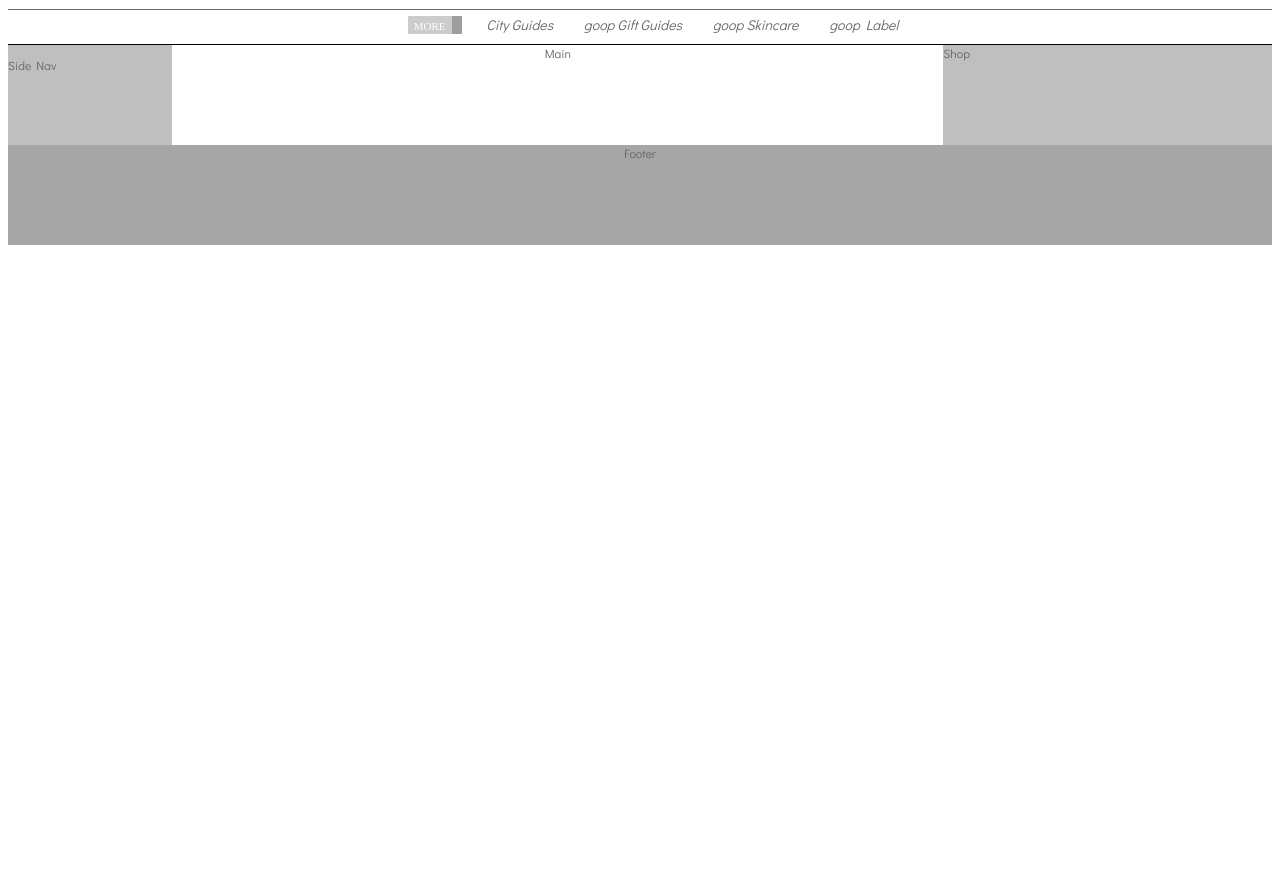
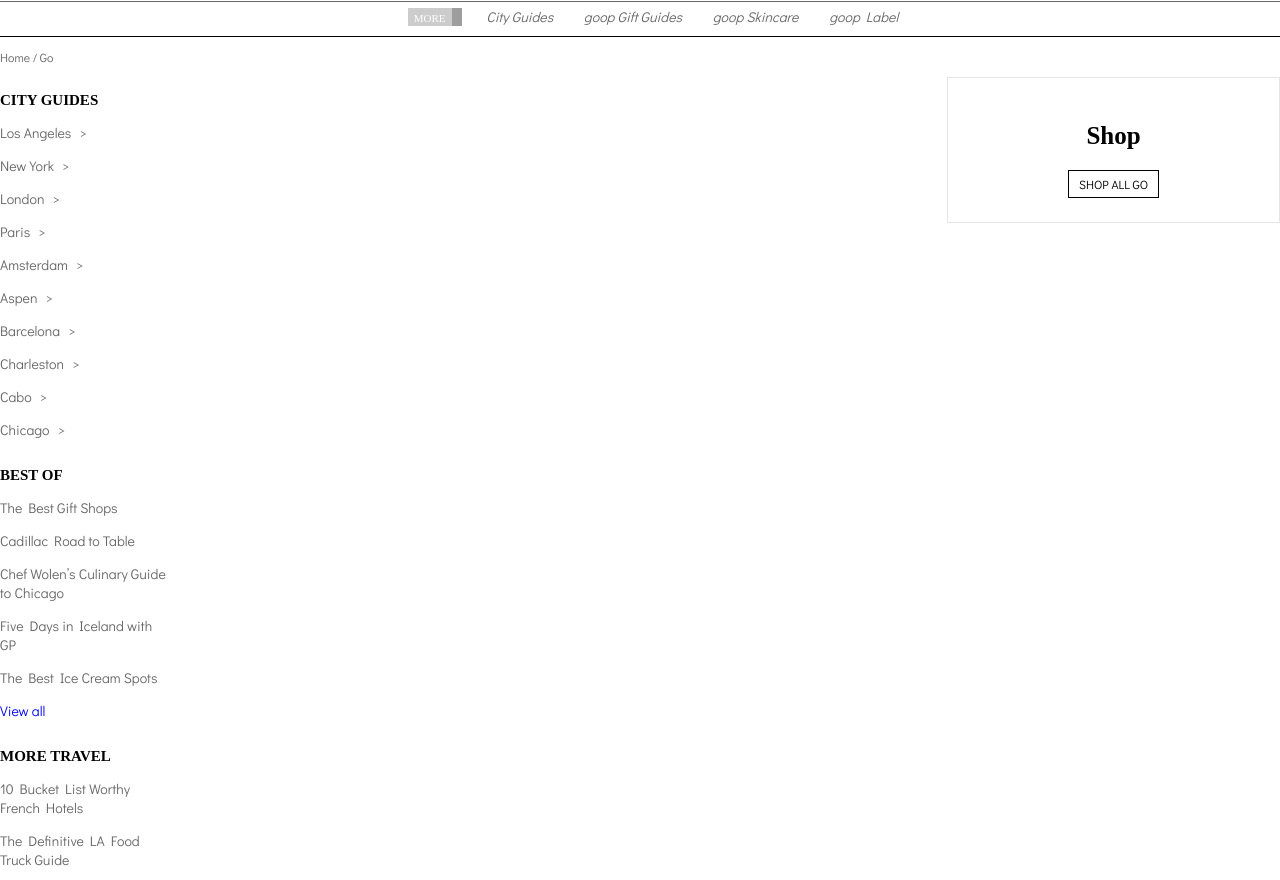
Before and after one commit to Jos1k/Web_Fundamental_Program, a plain HTML site: page task_03_css_html/index.html in a window 1280 px wide. Shown: the part 138-1018 px from the top of the page. Before the commit the page ends 800 px from the top, so only its background shows below. Drawn offline with Linux system fonts and the light colour scheme; grey boxes are pictures that could not be loaded; a web font is replaced by a local one.

Commit message:
added styles for task_3

```diff
--- a/task_03_css_html/index.html
+++ b/task_03_css_html/index.html
@@ -3,7 +3,7 @@
     <meta charset="utf-8">
     <meta name="author" content="Ihor Hadzera">
     <meta name="viewport" content="width=device-width">
-    <link href="https://fonts.googleapis.com/css?family=Didact+Gothic|Molle:400i" rel="stylesheet">
+    <link href="https://fonts.googleapis.com/css?family=Didact+Gothic|Molle:400i|Droid+Serif" rel="stylesheet">
     <link rel="stylesheet" href="style.css">
   </head>
     <body>
@@ -19,7 +19,7 @@
         </article>
         <h1 class="uppercase title">City Guide</h1>
         <article class="account">
-            <ul class="list-inline">
+            <ul class="list-inline delimiter">
                 <li><a href=""class="uppercase header-link">sign in</a></li>
                 <li><a href=""class="uppercase header-link">create account</a></li>
             </ul>
@@ -42,32 +42,83 @@
             <ul class="list-inline">
                 <li>
                     <div class="more">
-                        <span>
-                            <a href=""class="uppercase">more</a>
+                        <span>MORE
                             <img src="http://goop.com/wp-content/themes/goop/images/banner-edge-X2.png">
                         </span>
                     </div>
                 </li>
-                <li><a href="">City Guides</a></li>
-                <li><a href="">goop Gift Guides</a></li>
-                <li><a href="">goop Skincare</a></li>
-                <li><a href="">goop Label</a></li>
+                <li><a href="" class="header-link">City Guides</a></li>
+                <li><a href="" class="header-link">goop Gift Guides</a></li>
+                <li><a href="" class="header-link">goop Skincare</a></li>
+                <li><a href="" class="header-link">goop Label</a></li>
             </ul>
           </div>
       </nav>
+      <div class="navigation-path">Home / Go</div>
       <div class="container">
         <nav class="side-nav">
-          <p>Side Nav</p>
+            <section>
+                <header>
+                    <h3 class="uppercase">city guides</h3>
+                </header>
+                <ul class="primary-aside-nav">
+                    <li><a href="" class="header-link">Los Angeles</a></li>
+                    <li><a href="" class="header-link">New York</a></li>
+                    <li><a href="" class="header-link">London</a></li>
+                    <li><a href="" class="header-link">Paris</a></li>
+                    <li><a href="" class="header-link">Amsterdam</a></li>
+                    <li><a href="" class="header-link">Aspen</a></li>
+                    <li><a href="" class="header-link">Barcelona</a></li>
+                    <li><a href="" class="header-link">Charleston</a></li>
+                    <li><a href="" class="header-link">Cabo</a></li>
+                    <li><a href="" class="header-link">Chicago</a></li>
+                </ul>
+            </section>
+            <section>
+                <header>
+                    <h3 class="uppercase">best of</h3>
+                </header>
+                <ul class="additional-aside-nav">
+                    <li><a href="" class="header-link">The Best Gift Shops</a></li>
+                    <li><a href="" class="header-link">Cadillac Road to Table</a></li>
+                    <li><a href="" class="header-link">Chef Wolen’s Culinary Guide to Chicago</a></li>
+                    <li><a href="" class="header-link">Five Days in Iceland with GP</a></li>
+                    <li><a href="" class="header-link">The Best Ice Cream Spots</a></li>
+                    <li><a href="" class="header-link">View all</a></li>
+                </ul>
+            </section>
+            <section>
+                <header>
+                    <h3 class="uppercase">more travel</h3>
+                </header>
+                <ul class="additional-aside-nav">
+                    <li><a href="" class="header-link">10 Bucket List Worthy French Hotels</a></li>
+                    <li><a href="" class="header-link">The Definitive LA Food Truck Guide</a></li>
+                    <li><a href="" class="header-link">Style Agenda: LA’s East and West Sides</a></li>
+                    <li><a href="" class="header-link">Style Agenda: LA’s East and West Sides</a></li>
+                    <li><a href="" class="header-link">Where the goop Gang Spends the Workweek</a></li>
+                    <li><a href="" class="header-link">View all</a></li>
+                </ul>
+            </section>
         </nav>
         <article class="main-content">
-          Main
+
         </article>
         <aside class="advertise">
-          Shop
+          <section>
+              <header>Shop</header>
+              <a href="" class="uppercase border-link">shop all go</a>
+          </section>
         </aside>
       </div>
       <footer>
-        Footer
+        <ul class="list-inline footer-list delimiter">
+            <li><a href="" class="uppercase">privacy cookies policy</a></li>
+            <li><a href="" class="uppercase">web terms of use</a></li>
+            <li><a href="" class="uppercase">customer items and conditions</a></li>
+            <li><a href="" class="uppercase">addtitional policy</a></li>
+        </ul>
+        <p class="uppercase">&copy; 2016 ihor hadzera. all rights reserved.<p>
       </footer>
     </body>
 </html>
--- a/task_03_css_html/style.css
+++ b/task_03_css_html/style.css
@@ -1,108 +1,179 @@
-html{
+html {
     color: #666;
     font-family: 'Didact Gothic', sans-serif;
-    font-size:12px;
+    font-size: 12px;
+}
+body {
+    position: relative;
+    margin: 0;
+    min-height: 100%;
+    padding-bottom: 200px;
 }
 .clearfix {
-    clear:both;
+    clear: both;
 }
-.title{
-    color:#000000;
+.title {
+    color: #000000;
     font-family: 'Molle', cursive;
     font-size: 3em;
 }
-header{
-  display:flex;
-  justify-content:space-between;
+body>header {
+    display: flex;
+    justify-content: space-between;
 }
-header>article{
-  width:20%;
+header>article {
+    width: 20%;
 }
-a, a:hover, a:visited{
+a,
+a:hover,
+a:visited {
     text-decoration: none;
-    color:inherit;
+    color: inherit;
 }
-header>article.social>.media-icons{
+header>article.social>.media-icons {
     height: 1em;
 }
-.header-link:hover{
-    color:blue;
+.header-link:hover {
+    color: blue;
 }
-header>article.account{
-  align-content:flex-end;
+header>article.account {
+    align-content: flex-end;
     text-align: right;
 }
-header>article.account>.search{
+header>article.account>.search {
     max-width: 230px;
     padding: 7px 10px;
-  width:100%;
-  float:right;
+    width: 100%;
+    float: right;
     margin-bottom: 10px;
 }
-ul.list-inline{
-    list-style-type:none;
-    margin-top:0;
+ul.list-inline {
+    list-style-type: none;
+    margin-top: 0;
 }
-ul.list-inline>li{
-    display:inline;
+ul.list-inline>li {
+    display: inline;
 }
-header>article.account li:not(:last-child)::after{
+.delimiter li:not(:last-child)::after {
     content: " | "
 }
-#main-nav{
-  text-align:center;
+#main-nav {
+    text-align: center;
     margin: 0 auto;
     padding: 10px 0px;
-  border-top:1px solid #000000;
-  border-bottom:1px solid #000000;
+    border-top: 1px solid #000000;
+    border-bottom: 1px solid #000000;
 }
-#main-nav>.nav-primary-list li>a{
-    color:#000000;
+#main-nav>.nav-primary-list li>a {
+    color: #000000;
     font-size: 15px;
     font-weight: 600;
     margin: 0 2em;
 }
-#main-nav>.nav-secondary-list{
-  text-align:center;
-  border-top:1px solid #666;
+#main-nav>.nav-secondary-list {
+    text-align: center;
+    border-top: 1px solid #666;
     padding-top: 5px;
 }
-#main-nav>.nav-secondary-list ul{
+#main-nav>.nav-secondary-list ul {
     margin-bottom: 0;
 }
-
-#main-nav>.nav-secondary-list li>a{
+#main-nav>.nav-secondary-list li>a {
     font-size: 14px;
     font-weight: 300;
     margin: 0 1em;
     font-style: italic;
 }
-.container{
-  display:flex;
-  min-height:100px;
-  justify-content:space-between;
+.container {
+    display: flex;
+    min-height: 100px;
+    justify-content: space-between;
 }
-.container>.side-nav{
-  background : #bfbfbf;
-  width:13%;
+.container h3 {
+    font-family: 'Droid Serif', serif;
+    font-weight: 600;
+    color: #000000;
+    font-size: 15px;
+    margin-bottom: 0;
 }
-.container>.advertise{
-  background : #bfbfbf;
-  width:26%;
+.container>.side-nav {
+    width: 13%;
+    font-size: 14px;
 }
-.container>.main-content{
-  text-align:center;
-  width:58%;
+.container>.side-nav h4 {
+    margin-top: 0;
+    margin-bottom: 0;
 }
-footer{
-  background : #a6a6a6;
-  text-align:center;
-  min-height:100px;
+.container>.side-nav ul {
+    list-style: none;
+    padding-left: 0;
+    margin-top: 0;
+    padding-top: 0;
 }
-.uppercase{
+.container>.side-nav ul>li {
+    margin: 1em 0;
+}
+.container>.side-nav .primary-aside-nav>li::after {
+    content: " >";
+    padding-left: 5px;
+}
+.container>.side-nav .additional-aside-nav>li:last-child {
+    color: blue
+}
+.container>.side-nav>section {
+    margin-bottom: 2em;
+}
+.container>.advertise {
+    width: 26%;
+}
+.container>.advertise section {
+    border: 1px solid #e5e5e5;
+    text-align: center;
+    padding: 2em;
+}
+.container>.advertise section a.border-link {
+    display: inline-block;
+    padding: 5px 10px;
+    color: #000000;
+    border: 1px solid #000000;
+}
+.container>.advertise section>header {
+    font-family: 'Droid Serif', serif;
+    font-size: 25px;
+    color: #000000;
+    font-weight: bold;
+    margin: 20px 0;
+    text-align: center;
+}
+.container>.main-content {
+    text-align: center;
+    width: 58%;
+}
+footer {
+    background: rgb(51, 51, 51);
+    color: #FFFFFF;
+    text-align: center;
+    padding: 50px 0 40px;
+    position: absolute;
+    right: 0;
+    bottom: 0;
+    left: 0;
+    font-size: 13px;
+    font-weight: 700;
+}
+footer .footer-list {
+    padding-bottom: 10px;
+}
+footer .footer-list.delimiter li:not(:last-child)::after {
+    padding: 0 1em;
+}
+footer a:hover {
+    color: #9b9b9b
+}
+.uppercase {
     text-transform: uppercase;
 }
-.more{
+.more {
     position: relative;
     height: 18px;
     margin-right: 18px;
@@ -126,3 +197,6 @@
     top: 0;
     right: -10px;
 }
+.navigation-path {
+    padding: 1em 0;
+}
```
Lines whose indentation alone changed are shown as unchanged.
